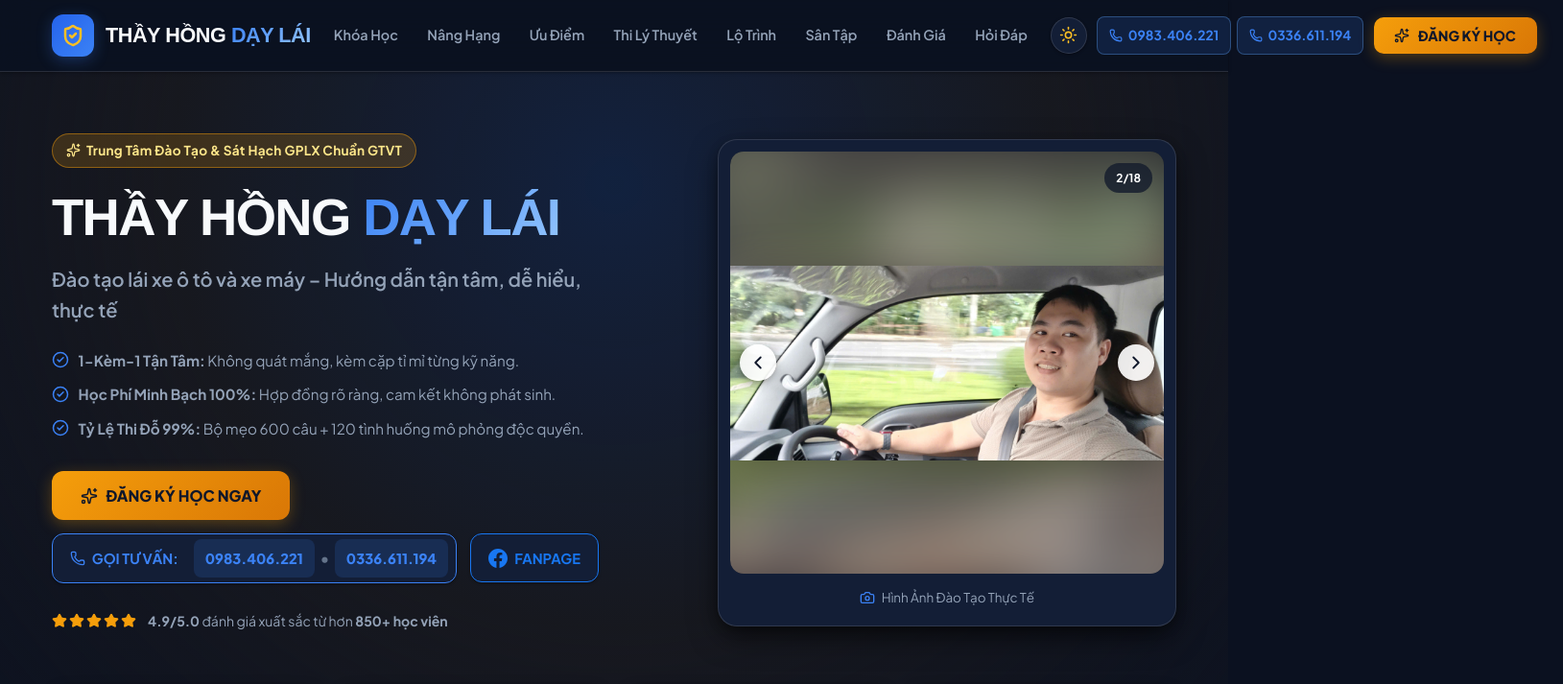
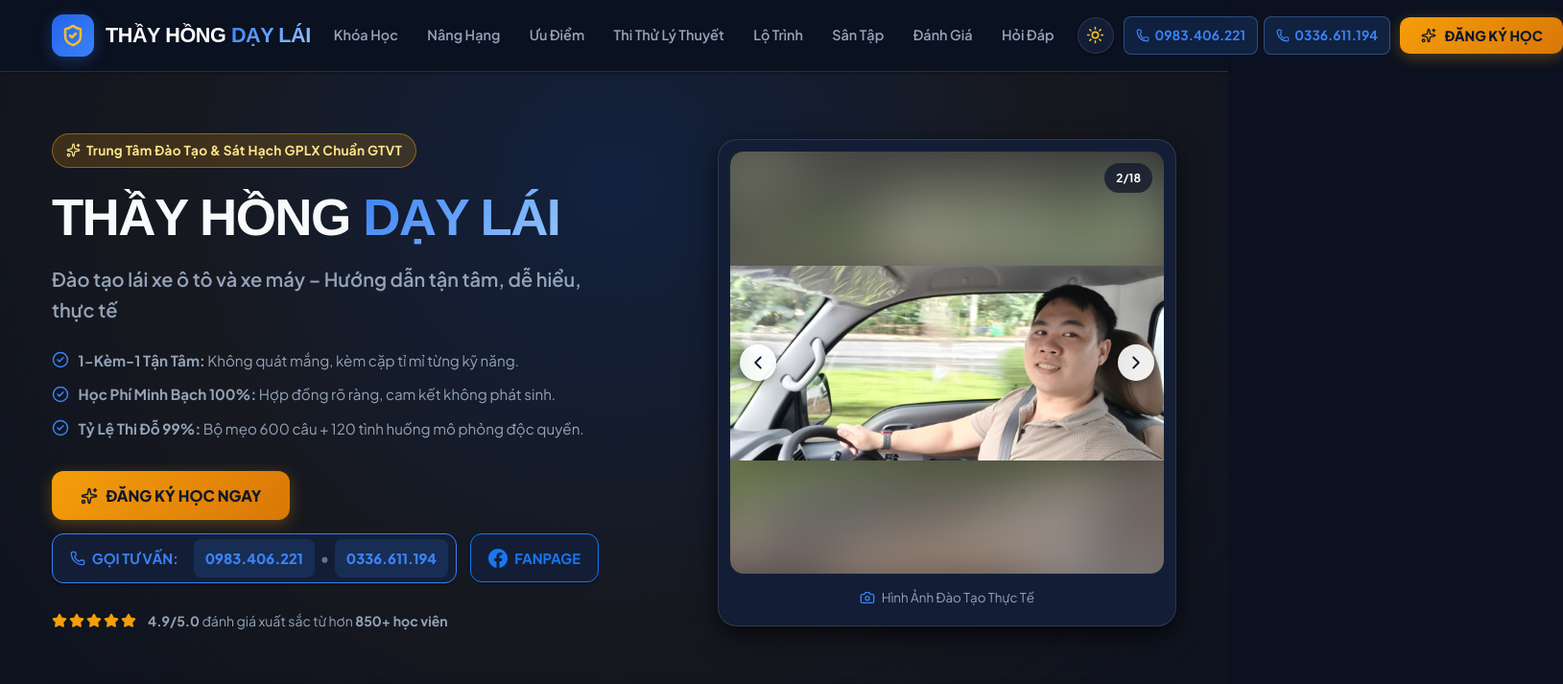
Before and after one commit to thayhongdaylai-hub/thayhongdaylai, a React (Vite) app: page / in a window 1280 px wide. Shown: the top 713 px of the page at 96% size, 1629 px wide, since content can reach past the window. Built offline with nearby package versions, Linux system fonts and the light colour scheme; a web font is replaced by a local one.

Commit message:
thayhongdaylai

```diff
--- a/src/components/Navbar.jsx
+++ b/src/components/Navbar.jsx
@@ -8,7 +8,7 @@
     { name: 'Khóa Học', href: '#courses' },
     { name: 'Nâng Hạng', href: '#upgrades' },
     { name: 'Ưu Điểm', href: '#about-teacher' },
-    { name: 'Thi Lý Thuyết', href: '#theory-exam' },
+    { name: 'Thi Thử Lý Thuyết', href: '#theory-exam' },
     { name: 'Lộ Trình', href: '#roadmap' },
     { name: 'Sân Tập', href: '#facilities' },
     { name: 'Đánh Giá', href: '#testimonials' },
```
